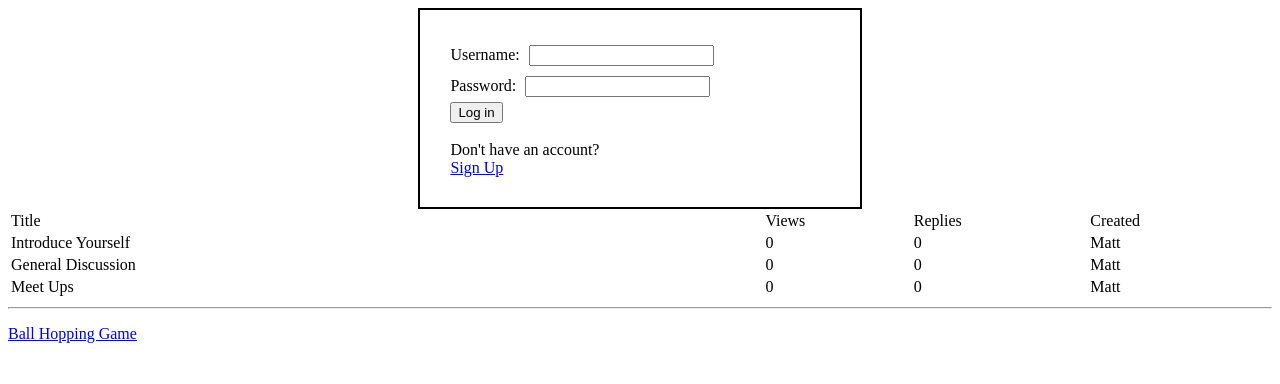
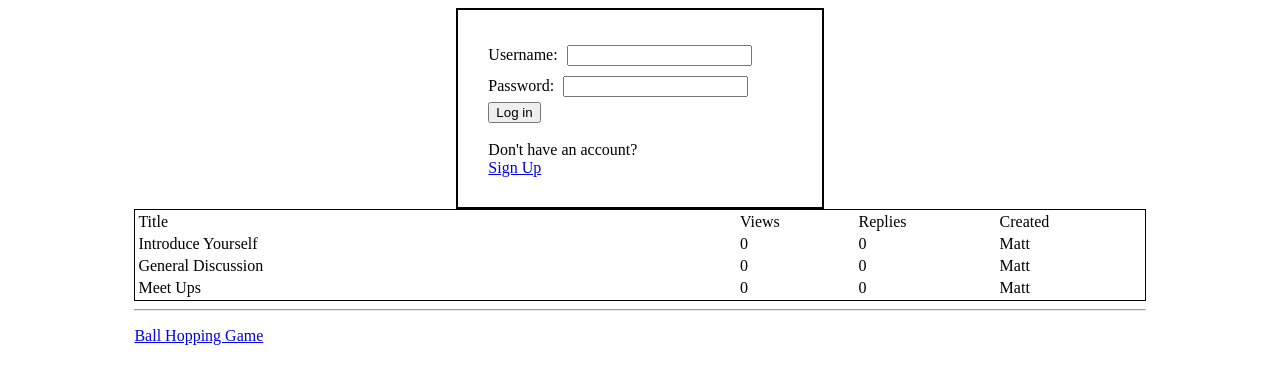
Before and after one commit to MatTaNg/MatTaNg.github.io, a plain HTML site: page index.html in a window 1280 px wide. Drawn offline with Linux system fonts and the light colour scheme.

Commit message:
Update stylesheet.css

```diff
--- a/core/stylesheet.css
+++ b/core/stylesheet.css
@@ -1,3 +1,8 @@
+#content {
+   margin-left: auto;
+   margin-right: auto;
+   width: 80%;
+}
 #logIn {
    margin-left: auto;
    margin-right:auto;
@@ -14,5 +19,10 @@
 }
 #forum_table {
    width: 100%;
-   border: 1px;
+   border: 1px solid black;
 }
+.forum_header {
+   background-color: red;
+   text-size: 18pt;
+   font-style: strong;
+}
```
